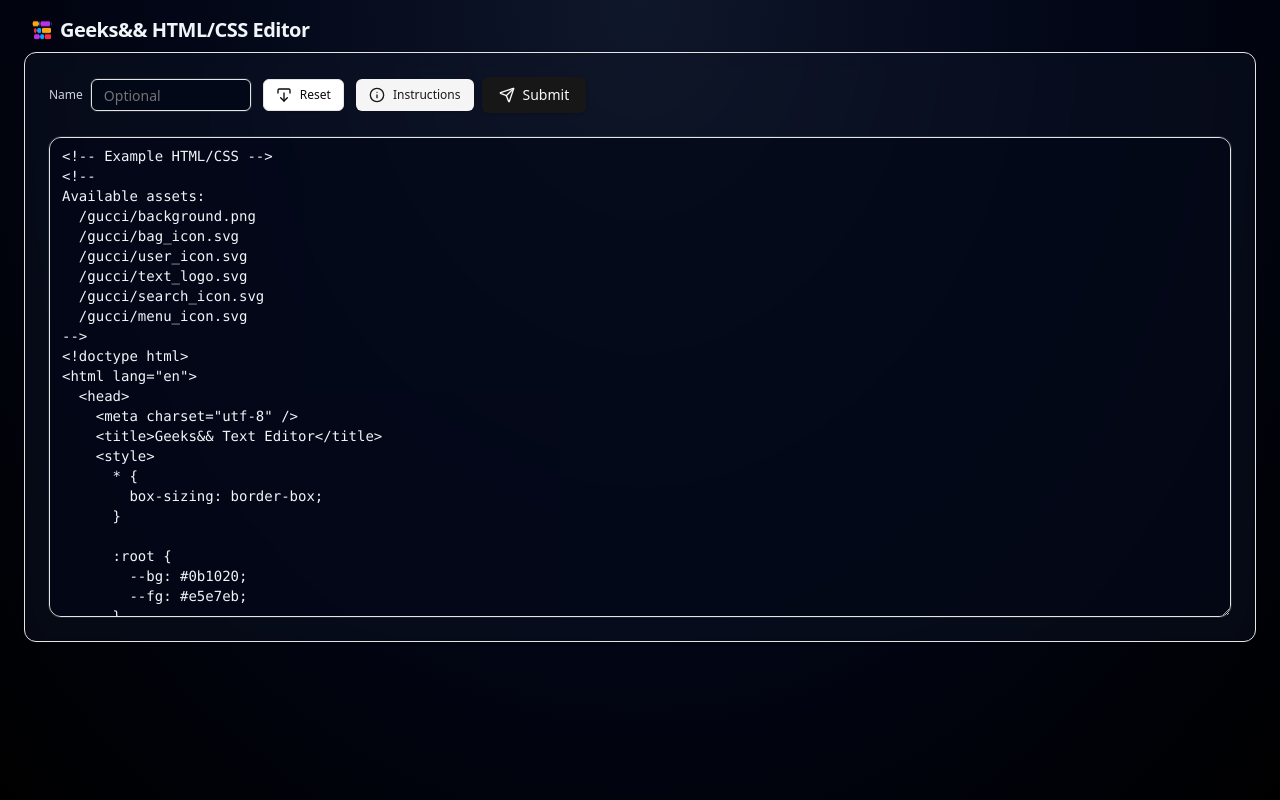
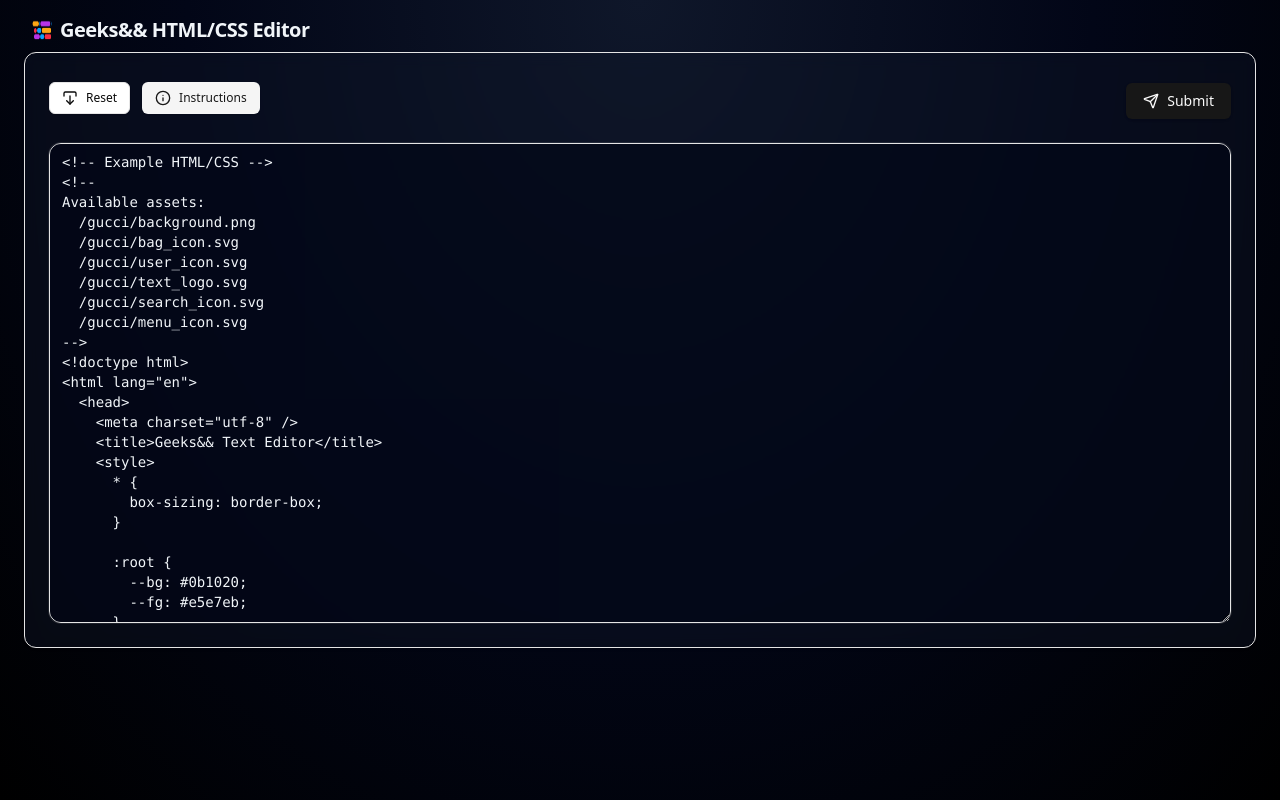
Before and after one commit to Bruta-Vis/browser-based-text-editor, a React (Vite) app: page / in a window 1280 px wide. Built offline with nearby package versions, Linux system fonts and the light colour scheme.

Commit message:
reset final submission in local storage on reset push + move sumbit button away from others

```diff
--- a/src/features/editor/components/Editor.tsx
+++ b/src/features/editor/components/Editor.tsx
@@ -247,6 +247,7 @@ Available assets:
   };
 
   const PREVIEW_KEY = "preview-html";
+  const FINAL = "final-submission";
   const handleSubmit = () => {
     try {
       localStorage.setItem(PREVIEW_KEY, code);
@@ -258,6 +259,7 @@ Available assets:
     const original = initialRef.current ?? initialCode;
     setCode(original);
     setSubmitted(false);
+    localStorage.removeItem(FINAL);
     setTextKey((k) => k + 1); // <-- force remount so defaultValue is reapplied
     try {
       localStorage.setItem(
@@ -300,19 +302,8 @@ Available assets:
 
         <Card className="backdrop-blur supports-[backdrop-filter]:bg-slate-900/40 w-full">
           <CardHeader className="flex flex-row items-center justify-between gap-3">
+            {/* Left side: Reset + Instructions */}
             <div className="flex items-center gap-3">
-              <div className="flex items-center gap-2">
-                <Label htmlFor="author" className="text-xs text-slate-300">
-                  Name
-                </Label>
-                <Input
-                  id="author"
-                  placeholder="Optional"
-                  value={name}
-                  onChange={(e) => setName(e.target.value)}
-                  className="h-8 w-40 bg-slate-950/60 text-slate-100 placeholder-slate-400 ring-1 ring-white/10 focus-visible:ring-violet-500"
-                />
-              </div>
               <Button
                 variant="outline"
                 size="sm"
@@ -321,7 +312,7 @@ Available assets:
               >
                 <Upload className="h-4 w-4 rotate-180" /> Reset
               </Button>
-              <div className="flex items-center gap-2">
+
               <Dialog>
                 <DialogTrigger asChild>
                   <Button variant="secondary" size="sm" className="gap-2">
@@ -344,8 +335,8 @@ Available assets:
                             JS).
                           </li>
                           <li>
-                              Use the <strong>Submit</strong> button when done
-                              to display your rendered code.
+                            Use the <strong>Submit</strong> button when done to
+                            display your rendered code.
                           </li>
                           <li>
                             See comments in example code for file paths of
@@ -367,10 +358,13 @@ Available assets:
                   </div>
                 </DialogContent>
               </Dialog>
+            </div>
+
+            {/* Right side: Submit */}
+            <div className="flex justify-end">
               <Button onClick={handleSubmit} className="gap-2">
                 <Send className="h-4 w-4" /> Submit
               </Button>
-              </div>
             </div>
           </CardHeader>
           <CardContent>
```
Lines whose indentation alone changed are shown as unchanged.
